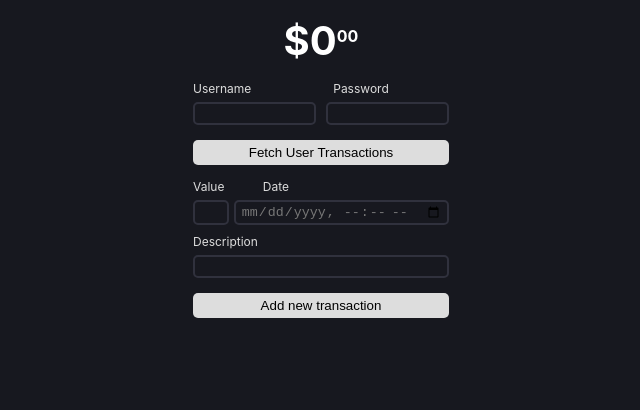
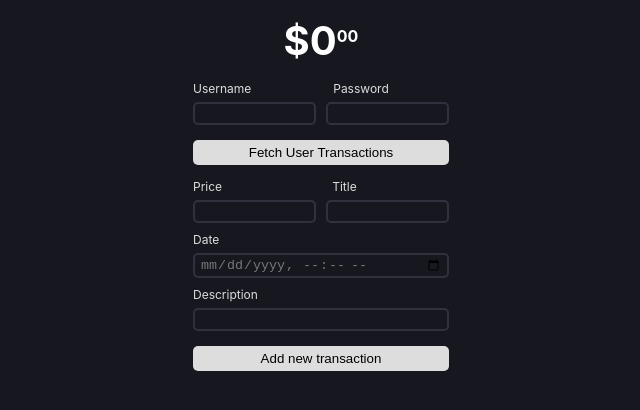
Before and after one commit to jd-58/finance-tracker, a React (Create React App) app in the folder my-app/: page / in a window 1280 px wide. Shown: the top 410 px of the page, without its empty margins (319-959 px from the left). Built offline with nearby package versions, Linux system fonts and the light colour scheme.

Commit message:
Split the "value" and "title" into two separate input fields. Tested that sending data works properly with this change.

```diff
--- a/my-app/src/App.css
+++ b/my-app/src/App.css
@@ -72,22 +72,21 @@ form {
 }
 
 form input {
-  width: 100%;
+
   background-color: transparent;
   color: #ddd;
   border: 2px solid #30313d;
   padding: 2px 5px;
   border-radius: 5px;
+  margin-bottom: 5px;
+  margin-top: 5px;
 }
 
 form input[type='datetime-local']{
   color: #777;
 }
 
-form input {
-  margin-bottom: 5px;
-  margin-top: 5px;
-}
+
 
 form div.basicInfo {
   display: flex;
@@ -117,6 +116,7 @@ div.transactions {
 
 }
 
+
 .username-password {
   display: flex;
   justify-content: space-between;
@@ -133,12 +133,25 @@ div.transactions {
   margin-left: 32%;
 }
 
-#date-label {
-  margin-left: 15%;
+#title-label {
+  margin-left: 43%;
 }
 
 .username-password input {
   width: 48%;
+}
+
+#price-and-title {
+  display: flex;
+  justify-content: space-between;
+}
+
+#price-and-title input {
+  width: 48%;
+}
+
+#date, #description {
+  width: 100%;
 }
 
 div.transactions:first-child{
--- a/my-app/src/App.js
+++ b/my-app/src/App.js
@@ -15,6 +15,7 @@ function App() {
     const [transactions, setTransactions] = useState([]);
     const [username, setUsername] = useState('');
     const [password, setPassword] = useState('');
+    const [price, setPrice] = useState('');
     const [isFetching, setIsFetching] = useState(false); // State to track if fetch is in progress
 
     async function getTransactions() {
@@ -25,12 +26,13 @@ function App() {
     function addTransaction(ev) {
         ev.preventDefault();
         const url = process.env.REACT_APP_API_URL+'/transaction';
-        const price = name.split(' ')[0];
+
         console.log(url);
         fetch(url, {
             method: 'POST',
             headers: {'Content-Type': 'application/json'},
-            body: JSON.stringify({name:name.substring(price.length+1),
+            body: JSON.stringify({
+                name,
                 price,
                 datetime,
                 description,
@@ -41,6 +43,7 @@ function App() {
                 setName('')
                 setDescription('')
                 setDatetime('')
+                setPrice('')
                 // setUsername('')
                 // setPassword('')
                 console.log('result', json)
@@ -71,10 +74,10 @@ function App() {
       <h1>${balance}<span>{fraction}</span></h1>
         <form onSubmit={addTransaction}>
             <div className='username-password-label'>
-                <label class='info-label' id='username-label' htmlFor='username'>Username</label>
-                <label class='info-label' id='password-label' htmlFor='password'>Password</label>
+                <label className='info-label' id='username-label' htmlFor='username'>Username</label>
+                <label className='info-label' id='password-label' htmlFor='password'>Password</label>
             </div>
-            <div className= 'username-password'>
+            <div className='username-password'>
                 <input id='username'
                        type='text'
                        value={username}
@@ -84,16 +87,24 @@ function App() {
                        value={password}
                        onChange={ev => setPassword(ev.target.value)}/>
             </div>
-            <button type='button' onClick={fetchUserTransactions}>Fetch User Transactions</button> {/* Add button to fetch transactions */}
+            <button type='button' onClick={fetchUserTransactions}>Fetch User Transactions</button>
+            {/* Add button to fetch transactions */}
             <div className='basicInfo-label'>
-                <label class='info-label' id='value-label' htmlFor='value'>Value</label>
-                <label class='info-label' id='date-label' htmlFor='date'>Date</label>
+                <label className='info-label' id='value-label' htmlFor='value'>Price</label>
+                <label className='info-label' id='title-label' htmlFor='value'>Title</label>
             </div>
-            <div className='basicInfo'>
-                <input id='value'
+            <div className='basicInfo' id='price-and-title'>
+                <input id='price'
+                       type='text'
+                       value={price}
+                       onChange={ev => setPrice(ev.target.value)}/>
+                <input id='transaction-title'
                        type='text'
                        value={name}
                        onChange={ev => setName(ev.target.value)}/>
+            </div>
+            <label className='info-label' id='date-label' htmlFor='date'>Date</label>
+            <div className='basicInfo' id='date-input'>
                 <input id='date'
                        type='datetime-local'
                        value={datetime}
```
